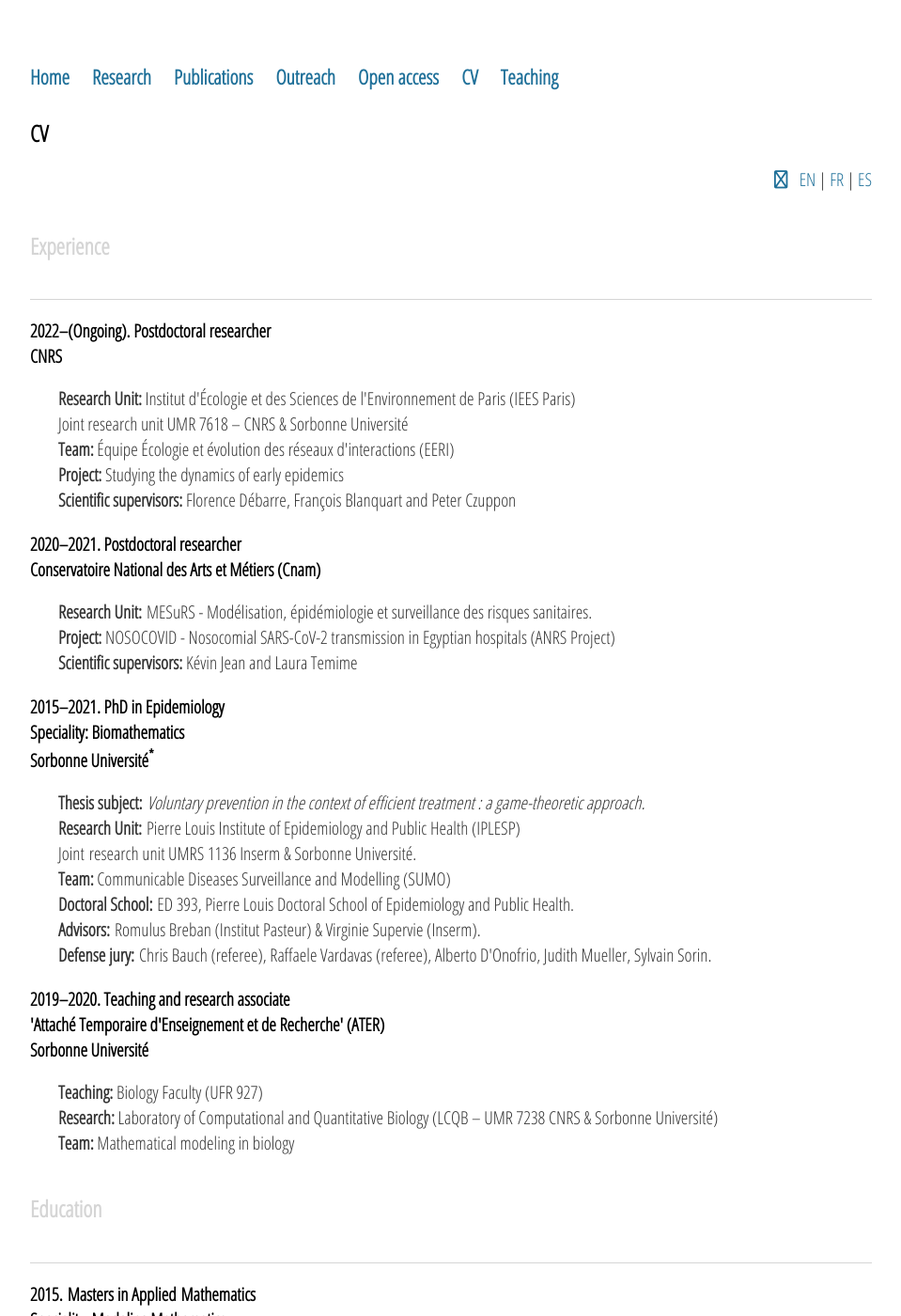
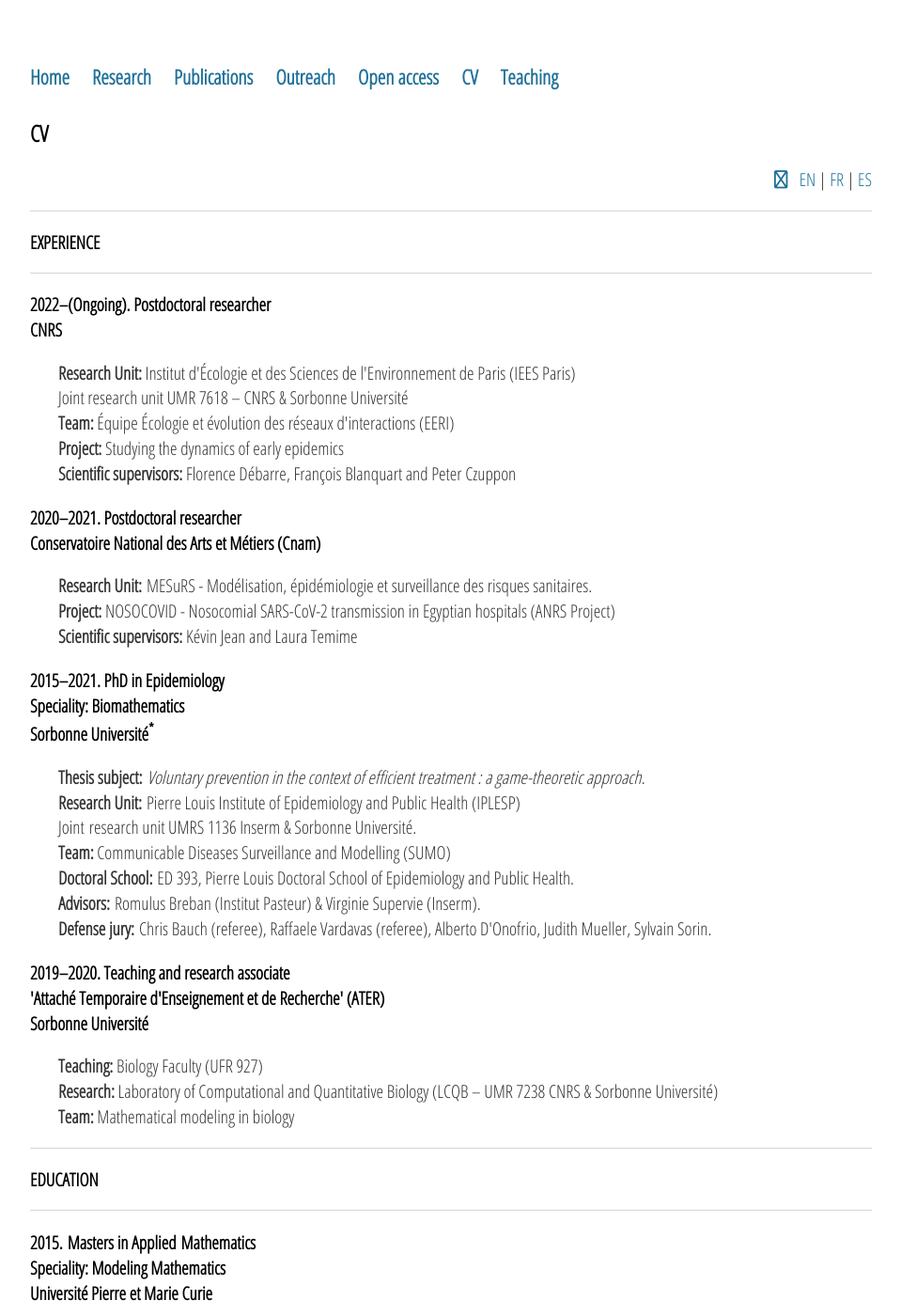
Before and after one commit to sjijon/sjijon.github.io, a Jekyll site: the page built from cv.html, in a window 1280 px wide and 1400 px high. Shown: the whole window at 94% size, without its empty margins (160-1119 px from the left). Built offline with Jekyll 4.4.1, drawn with Linux system fonts in a browser that asks for light colours; nearby versions of some CDN libraries.

Commit message:
Fix sections

```diff
--- a/cv.html
+++ b/cv.html
@@ -12,8 +12,10 @@
 		<a href="https://github.com/sjijon/sjijon.github.io/blob/master/documents/CV/CV_ES_JIJON.pdf" target="_blank">ES</a>
 	</p>
 
-	<h5>Experience</h5>
 	<p style="border-bottom: 1px solid #d5d5d5;"></p>
+	<h4>EXPERIENCE</h4>
+	<p style="border-bottom: 1px solid #d5d5d5;"></p>
+
 	<h4>2022&ndash;(Ongoing). Postdoctoral researcher</h4>
 	<h4>CNRS</h4>
 	<p style="padding-left:30px;">
@@ -72,7 +74,8 @@
 		<strong>Team:</strong> Mathematical modeling in biology
 	</p>
 
-	<h5>Education</h5>
+	<p style="border-bottom: 1px solid #d5d5d5;"></p>
+	<h4>EDUCATION</h4>
 	<p style="border-bottom: 1px solid #d5d5d5;"></p>
 	<h4>2015. Masters in Applied Mathematics
 		<br>
```
